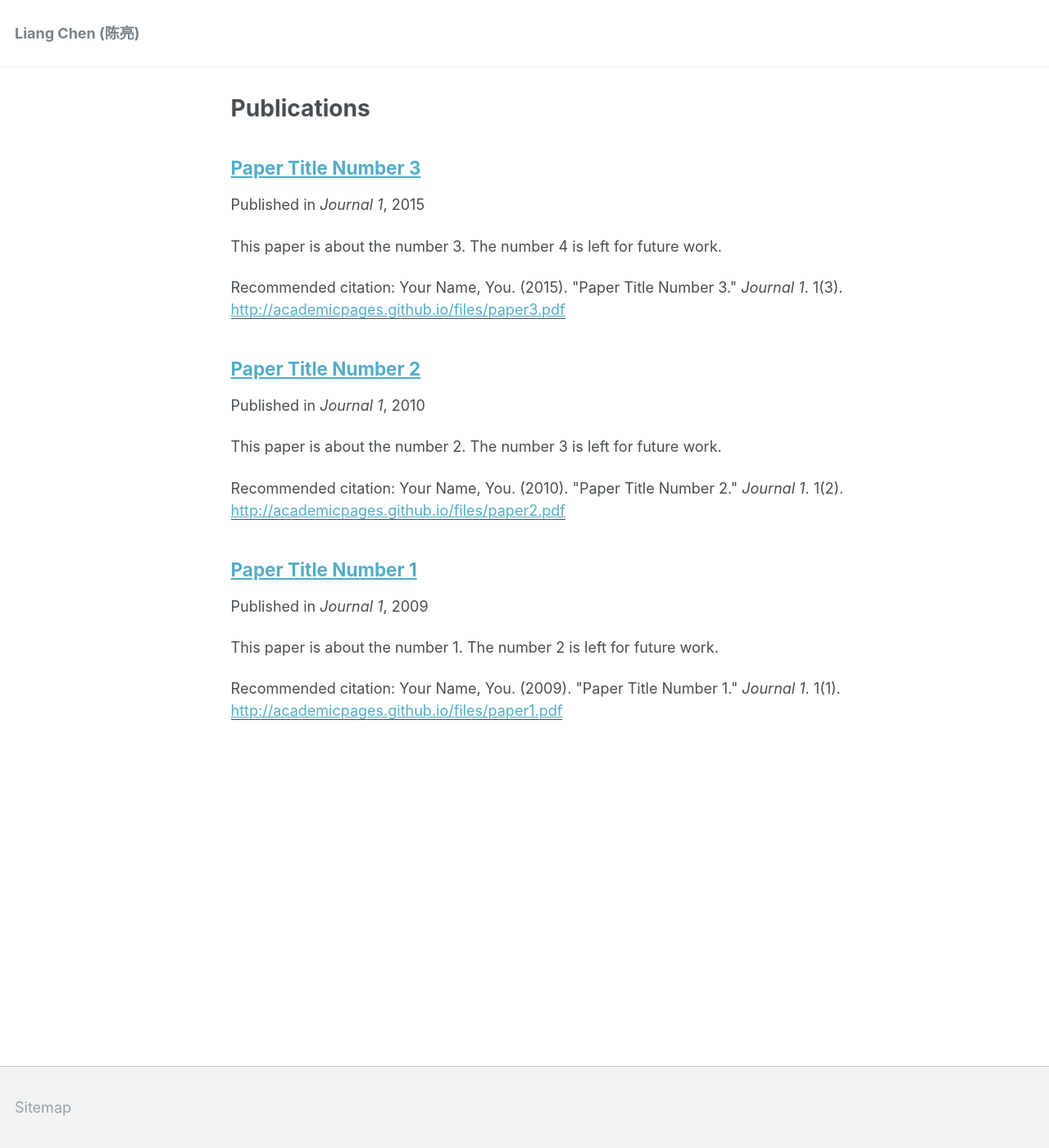
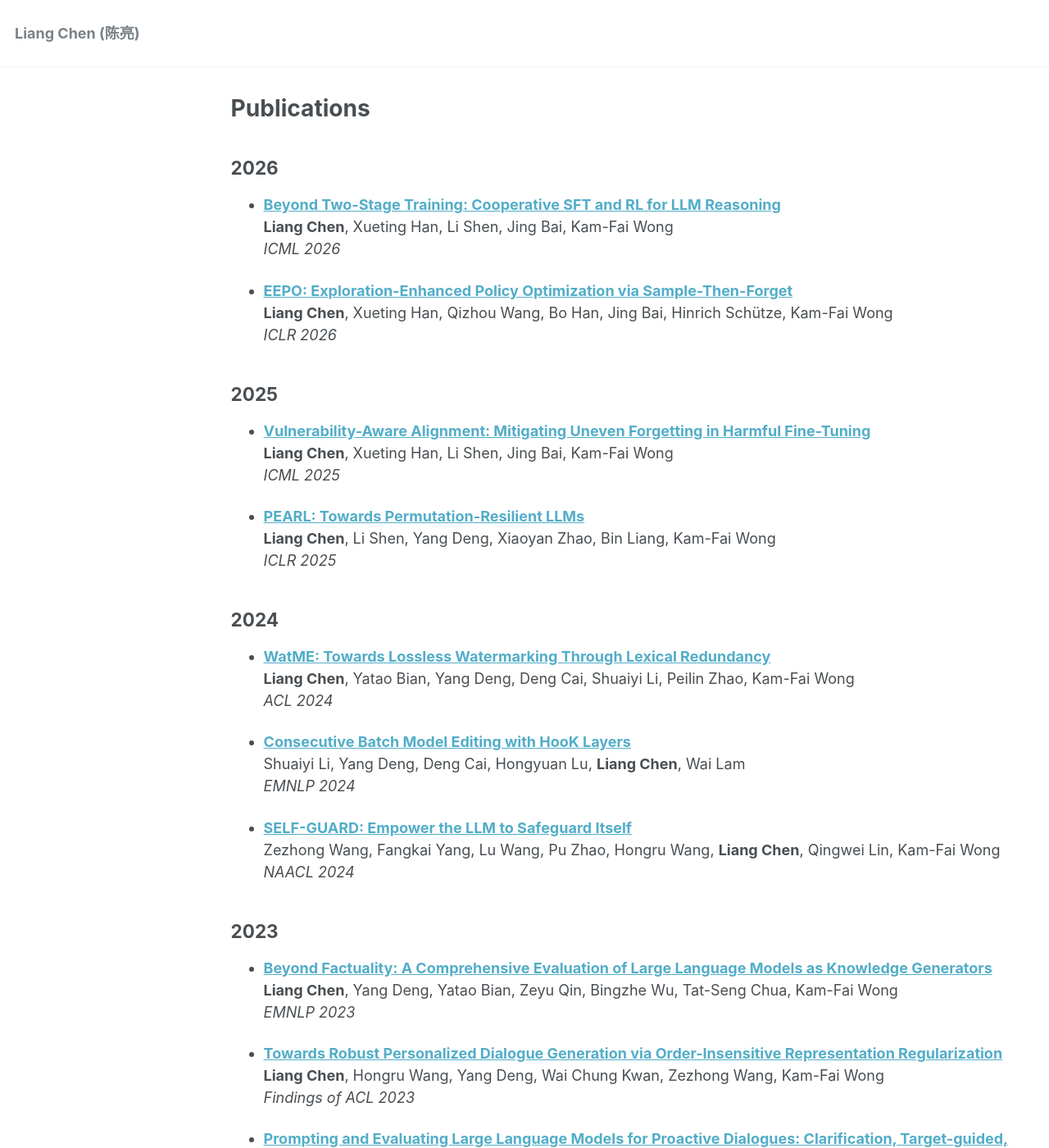
Before and after one commit to ChanLiang/ChanLiang.github.io, a Jekyll site: the page built from _pages/publications.md, in a window 1280 px wide and 1400 px high. Shown: the whole window at 82% size. Built offline with Jekyll 4.4.1, drawn with Linux system fonts in a browser that asks for light colours; some of the changed text lies outside the part shown.

Commit message:
Update publications.md

```diff
--- a/_pages/publications.md
+++ b/_pages/publications.md
@@ -5,12 +5,60 @@ permalink: /publications/
 author_profile: false
 ---
 
-{% if author.googlescholar %}
-  You can also find my articles on <u><a href="{{author.googlescholar}}">my Google Scholar profile</a>.</u>
-{% endif %}
+## 2026
 
-{% include base_path %}
+* **[Beyond Two-Stage Training: Cooperative SFT and RL for LLM Reasoning](https://arxiv.org/abs/2509.06948)**
+  **Liang Chen**, Xueting Han, Li Shen, Jing Bai, Kam-Fai Wong
+  *ICML 2026*
 
-{% for post in site.publications reversed %}
-  {% include archive-single.html %}
-{% endfor %}
+* **[EEPO: Exploration-Enhanced Policy Optimization via Sample-Then-Forget](https://openreview.net/pdf?id=ObF4WIMkY6)**
+  **Liang Chen**, Xueting Han, Qizhou Wang, Bo Han, Jing Bai, Hinrich Schütze, Kam-Fai Wong
+  *ICLR 2026*
+
+## 2025
+
+* **[Vulnerability-Aware Alignment: Mitigating Uneven Forgetting in Harmful Fine-Tuning](https://openreview.net/pdf?id=EMHED4WTHT)**
+  **Liang Chen**, Xueting Han, Li Shen, Jing Bai, Kam-Fai Wong
+  *ICML 2025*
+
+* **[PEARL: Towards Permutation-Resilient LLMs](https://openreview.net/pdf?id=txoJvjfI9w)**
+  **Liang Chen**, Li Shen, Yang Deng, Xiaoyan Zhao, Bin Liang, Kam-Fai Wong
+  *ICLR 2025*
+
+## 2024
+
+* **[WatME: Towards Lossless Watermarking Through Lexical Redundancy](https://aclanthology.org/2024.acl-long.496.pdf)**
+  **Liang Chen**, Yatao Bian, Yang Deng, Deng Cai, Shuaiyi Li, Peilin Zhao, Kam-Fai Wong
+  *ACL 2024*
+
+* **[Consecutive Batch Model Editing with HooK Layers](https://aclanthology.org/2024.emnlp-main.765/)**
+  Shuaiyi Li, Yang Deng, Deng Cai, Hongyuan Lu, **Liang Chen**, Wai Lam
+  *EMNLP 2024*
+
+* **[SELF-GUARD: Empower the LLM to Safeguard Itself](https://aclanthology.org/2024.naacl-long.92/)**
+  Zezhong Wang, Fangkai Yang, Lu Wang, Pu Zhao, Hongru Wang, **Liang Chen**, Qingwei Lin, Kam-Fai Wong
+  *NAACL 2024*
+
+## 2023
+
+* **[Beyond Factuality: A Comprehensive Evaluation of Large Language Models as Knowledge Generators](https://aclanthology.org/2023.emnlp-main.390.pdf)**
+  **Liang Chen**, Yang Deng, Yatao Bian, Zeyu Qin, Bingzhe Wu, Tat-Seng Chua, Kam-Fai Wong
+  *EMNLP 2023*
+
+* **[Towards Robust Personalized Dialogue Generation via Order-Insensitive Representation Regularization](https://aclanthology.org/2023.findings-acl.462/)**
+  **Liang Chen**, Hongru Wang, Yang Deng, Wai Chung Kwan, Zezhong Wang, Kam-Fai Wong
+  *Findings of ACL 2023*
+
+* **[Prompting and Evaluating Large Language Models for Proactive Dialogues: Clarification, Target-guided, and Non-collaboration](https://aclanthology.org/2023.findings-emnlp.711/)**
+  Yang Deng, Lizi Liao, **Liang Chen**, Hongru Wang, Wenqiang Lei, Tat-Seng Chua
+  *Findings of EMNLP 2023*
+
+## Preprints
+
+* **[A Survey of the Evolution of Language Model-Based Dialogue Systems: Data, Task and Models](https://arxiv.org/abs/2311.16789)**
+  Hongru Wang, Lingzhi Wang, Yiming Du, **Liang Chen**, Jingyan Zhou, Yufei Wang, Kam-Fai Wong
+  *arXiv:2311.16789*
+
+* **[Meta Semantic Template for Evaluation of Large Language Models](https://arxiv.org/abs/2310.01448)**
+  Yachuan Liu, **Liang Chen**, Jindong Wang, Qiaozhu Mei, Xing Xie
+  *arXiv:2310.01448*
```
